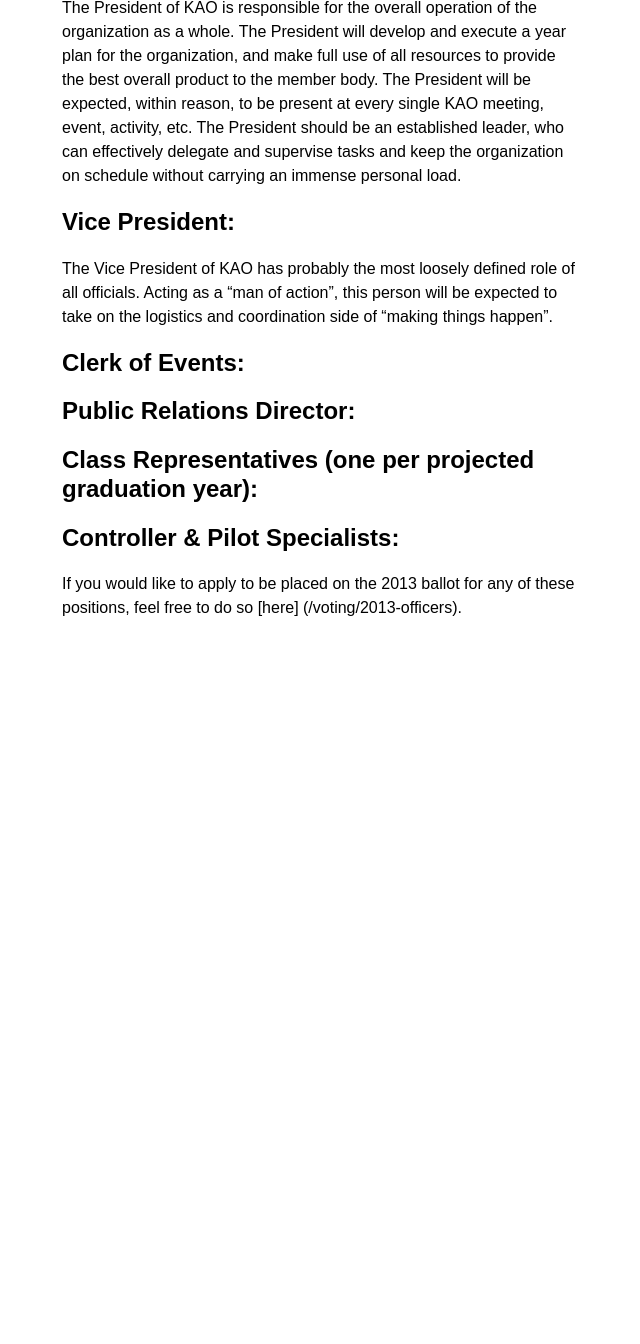
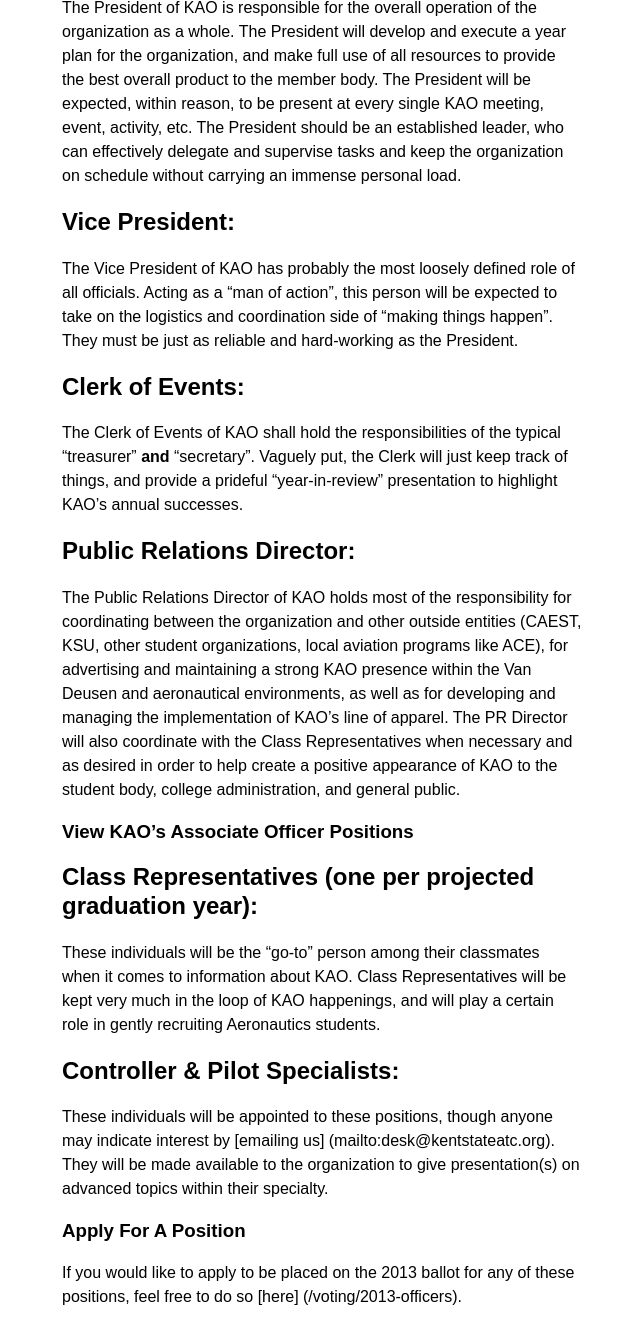
Before and after one commit to tbliss1/kentstateatc.github.com, a Jekyll site: the page built from officers/index.md, in a window 1280 px wide and 1400 px high, scrolled down 702 px. Shown: the top 1344 px of the window, without its empty margins (318-958 px from the left). Built offline with Jekyll 4.4.1, drawn with Linux system fonts in a browser that asks for light colours; before the commit the page ends 1422 px from its top, so only the background shows below that.

Commit message:
Update index.md
finished copy

```diff
--- a/officers/index.md
+++ b/officers/index.md
@@ -12,22 +12,27 @@ The President of KAO is responsible for the overall operation of the organizatio
 
 Vice President:
 -
-The Vice President of KAO has probably the most loosely defined role of all officials. Acting as a "man of action", this person will be expected to take on the logistics and coordination side of "making things happen".
+The Vice President of KAO has probably the most loosely defined role of all officials. Acting as a "man of action", this person will be expected to take on the logistics and coordination side of "making things happen". They must be just as reliable and hard-working as the President.
 
 Clerk of Events:
 -
-
+The Clerk of Events of KAO shall hold the responsibilities of the typical "treasurer" **and** "secretary". Vaguely put, the Clerk will just keep track of things, and provide a prideful "year-in-review" presentation to highlight KAO's annual successes.
 
 Public Relations Director:
 -
+The Public Relations Director of KAO holds most of the responsibility for coordinating between the organization and other outside entities (CAEST, KSU, other student organizations, local aviation programs like ACE), for advertising and maintaining a strong KAO presence within the Van Deusen and aeronautical environments, as well as for developing and managing the implementation of KAO's line of apparel. The PR Director will also coordinate with the Class Representatives when necessary and as desired in order to help create a positive appearance of KAO to the student body, college administration, and general public.
 
+
+### View KAO's Associate Officer Positions
 
 Class Representatives (one per projected graduation year):
 -
-
+These individuals will be the "go-to" person among their classmates when it comes to information about KAO. Class Representatives will be kept very much in the loop of KAO happenings, and will play a certain role in gently recruiting Aeronautics students.
 
 Controller & Pilot Specialists:
 -
+These individuals will be appointed to these positions, though anyone may indicate interest by [emailing us] (mailto:desk@kentstateatc.org). They will be made available to the organization to give presentation(s) on advanced topics within their specialty.
 
 
+### Apply For A Position
 If you would like to apply to be placed on the 2013 ballot for any of these positions, feel free to do so [here] (/voting/2013-officers).
```
